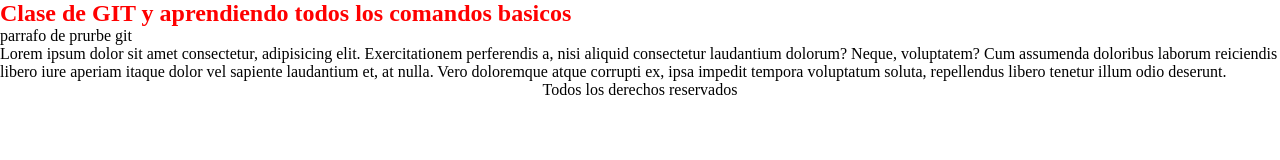
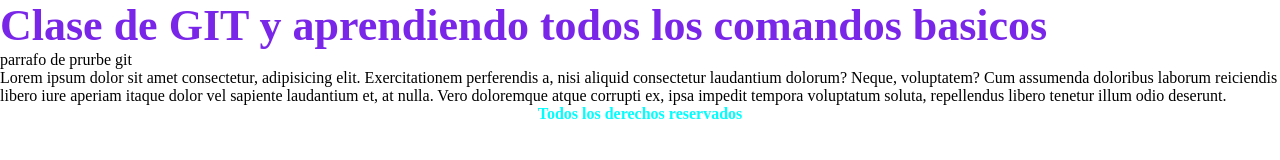
Before and after one commit to essan1/clase-de-git, a plain HTML site: page index.html in a window 1280 px wide. Drawn offline with Linux system fonts and the light colour scheme.

Commit message:
ajustes en el titulo color y font size, mas estilos al footer

```diff
--- a/assets/css/style.css
+++ b/assets/css/style.css
@@ -4,10 +4,12 @@
 }
 
 h1 {
-    color: red;
-    font-size: 24px;
+    color: rgb(122, 38, 233);
+    font-size: 44px;
 }
 
 .footer {
     text-align: center;
+    color: aqua;
+    font-weight: 700;
 }
```
